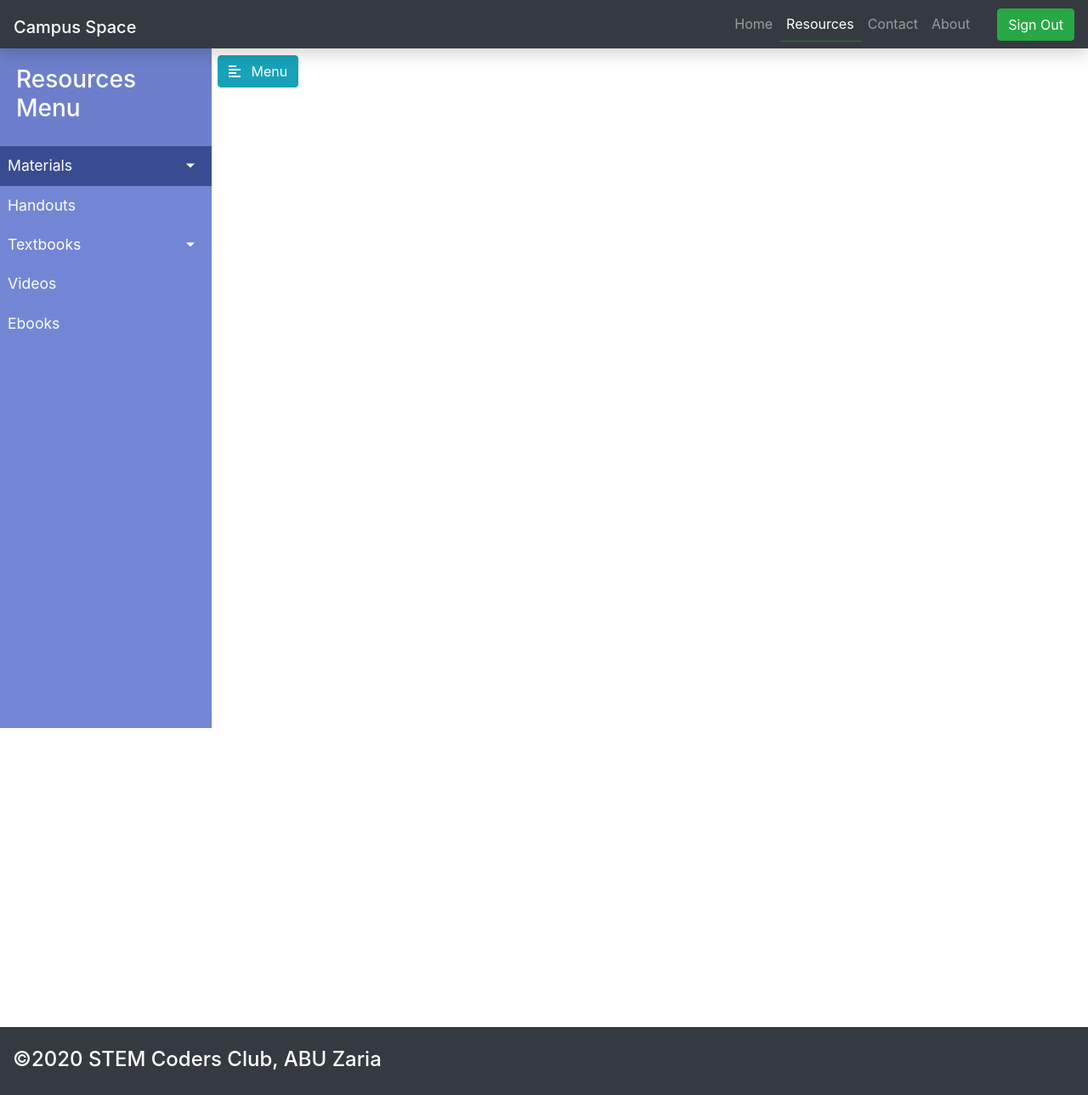
After one commit to STEMCoders-ABU/project1, a CodeIgniter app: page /project1/index.php/resources/test in a window 1280 px wide. The commit adds this page. Shown: the whole page at 85% size. Run offline with CodeIgniter, Linux system fonts and the light colour scheme.

Commit message:
fixing resources page

```diff
--- a/application/config/routes.php
+++ b/application/config/routes.php
@@ -52,7 +52,7 @@ defined('BASEPATH') OR exit('No direct script access allowed');
 
 $route['video_comments'] = 'resources/video_comments';
 $route['comments'] = 'resources/comments';
-$route['resources'] = 'resources/resources';
+$route['resources/(:any)'] = 'resources/$1';
 $route['resources'] = 'resources/index';
 $route['register'] = 'users/register';
 $route['login'] = 'users/login';
--- a/application/controllers/Resources.php
+++ b/application/controllers/Resources.php
@@ -19,4 +19,10 @@ class Resources extends CI_Controller
         $data['page_title'] = 'Resources';
         load_view('resources/video_comments', $data);
     }
+
+    public function test()
+    {
+        $data['page_title'] = 'Resources';
+        load_view('resources/test', $data);
+    }
 }
--- /dev/null
+++ b/application/views/resources/test.php
@@ -0,0 +1,62 @@
+<div class="resources-siderbar-wrapper ml-n3 mr-n3">
+    <!-- Sidebar -->
+    <nav id="resources-sidebar">
+        <div class="resources-sidebar-header">
+            <h3>Resources Menu</h3>
+        </div>
+
+        <ul class="list-unstyled components">
+            <li class="active">
+                <a href="#materialsMenu" data-toggle="collapse" aria-expanded="false" class="dropdown-toggle">Materials</a>
+                <ul class="collapse list-unstyled" id="materialsMenu">
+                    <li>
+                        <a href="#">COSC101</a>
+                    </li>
+                    <li>
+                        <a href="#">COSC102</a>
+                    </li>
+                    <li>
+                        <a href="#">COSC103</a>
+                    </li>
+                </ul>
+            </li>
+
+            <li>
+                <a href="#">Handouts</a>
+            </li>
+
+            <li>
+                <a href="#textbooksMenu" data-toggle="collapse" aria-expanded="false" class="dropdown-toggle">Textbooks</a>
+                <ul class="collapse list-unstyled" id="textbooksMenu">
+                    <li>
+                        <a href="#">Textbook 1</a>
+                    </li>
+                    <li>
+                        <a href="#">Textbook 2</a>
+                    </li>
+                    <li>
+                        <a href="#">Textbook 3</a>
+                    </li>
+                </ul>
+            </li>
+
+            <li>
+                <a href="#">Videos</a>
+            </li>
+            <li>
+                <a href="#">Ebooks</a>
+            </li>
+        </ul>
+    </nav>
+
+    <!-- Contents -->
+    <div id="resources-content">
+        <nav class="navbar navbar-expand-lg navbar-light bg-light bg-white">
+            <div class="container-fluid">
+                <button type="button" id="resources-sidebar-collapse" class="btn btn-info ml-n4">
+                    <span class="fas fa-align-left mr-2"></span>
+                    <span>Menu</span>
+            </div>
+        </nav>
+    </div>
+</div>
--- a/assets/css/styles.css
+++ b/assets/css/styles.css
@@ -87,6 +87,7 @@ footer#generic-footer {
   bottom: 0;
   width: 100%;
   height: 5rem;
+  z-index: 1000;
 }
 
 /* index */
@@ -244,8 +245,6 @@ div .index-contents {
 }
 .wrapper{
   box-shadow: 0 0 20px 0 rgba(16, 43, 9, 0.89);
-  width: 600px;
-  margin: 0 auto;
 }
 
 .res-info{
--- a/assets/css/styles_sidebar.css
+++ b/assets/css/styles_sidebar.css
@@ -1,29 +1,32 @@
 
-
-.wrapper {
+div .resources-siderbar-wrapper {
   display: flex;
   width: 100%;
+}
+
+nav#resources-sidebar {
+  min-width: 250px;
+  max-width: 250px;
+  min-height: 100vh;
+  background: #7386D5;
+  color: #fff;
+  transition: all 0.3s;
   align-items: stretch;
 }
 
-#sidebar {
-    min-width: 250px;
-    max-width: 250px;
-    /*min-width: 100vh; */
-    background: #7386D5;
-    color: #fff;
-    transition: all 0.3s;
-}
-
-#sidebar.active {
+nav#resources-sidebar.open {
   margin-left: -250px;
 }
 
-a[data-toggle="collapse"] {
+nav#resources-sidebar .active {
+  background: rgb(58, 76, 145);
+}
+
+nav#resources-sidebar a[data-toggle="collapse"] {
   position: relative;
 }
 
-.dropdown-toggle::after{
+nav#resources-sidebar .dropdown-toggle::after {
   display: block;
   position: absolute;
   top: 50%;
@@ -32,63 +35,64 @@ a[data-toggle="collapse"] {
 }
 
 @media (max-width: 768px) {
-      #sidebar {
+  nav#resources-sidebar {
     margin-left: -250px;
   }
-      #sidebar.active {
+
+  nav#resources-sidebar.open {
     margin-left: 0;
   }
 }
 
-/*  additional design */
-@import "https://fonts.googleapis.com/css?family=Poppins:300,400,500,600,700";
-body{font-family: 'Poppins', sans-serif;
-     background: #fafafa}
-
-p{font-family: 'Poppins', sans-serif;
+nav#resources-sidebar p {
   font-size: 1.1em;
   font-weight: 300;
   line-height: 1.7em;
   color: #999;
 }
-a, a:hover, a:focus{
+
+nav#resources-sidebar a, a:hover, a:focus {
   color: inherit;
   text-decoration: none;
   transition: all 0.3s;
 }
 
-
-#sidebar .sidebar-header{
+nav#resources-sidebar .resources-sidebar-header {
   padding: 20px;
   background: #6d7fcc;
 }
-#sidebar ul.components{
-  padding: 20px 0px;
+
+nav#resources-sidebar ul .components {
+  padding: 20px 0;
   border-bottom: 1px solid #47748b;
 }
 
-#sidebar ul p {
+nav#resources-sidebar ul p {
+  color: #fff;
   padding: 10px;
-  color: 10px;
 }
 
-#sidebar ul li a {
+nav#resources-sidebar ul li a {
   padding: 10px;
   font-size: 1.1em;
   display: block;
 }
-#sidebar ul li a:hover {
+
+nav#resources-sidebar ul li a:hover {
   color: #7386D5;
   background: #fff;
 }
 
-#sidebar ul li.active > a, a[aria-expanded="true"] {
+nav#resources-sidebar .active a:hover {
+  background: rgb(58, 76, 145);
+}
+
+nav#resources-sidebar ul li .active > a, a[aria-expanded="true"] {
   color: #fff;
   background: #6d7fcc;
 }
 
-
-ul ul a {
+nav#resources-sidebar ul ul a {
   font-size: 0.9em !important;
   padding-left: 30px !important;
   background: #6d7fcc;
--- a/assets/js/scripts.js
+++ b/assets/js/scripts.js
@@ -1,8 +1,8 @@
 
 
 $(document).ready(function (){
-	$('#sidebarCollapse').on('click', function (){
-		$('#sidebar').toggleClass('active');
+	$('#resources-sidebar-collapse').on('click', function (){
+		$('#resources-sidebar').toggleClass('open');
 	});
 
 });
```
Also changed, not shown: application/views/resources/index.php (+3 -8 lines). Lines whose indentation alone changed are shown as unchanged.
